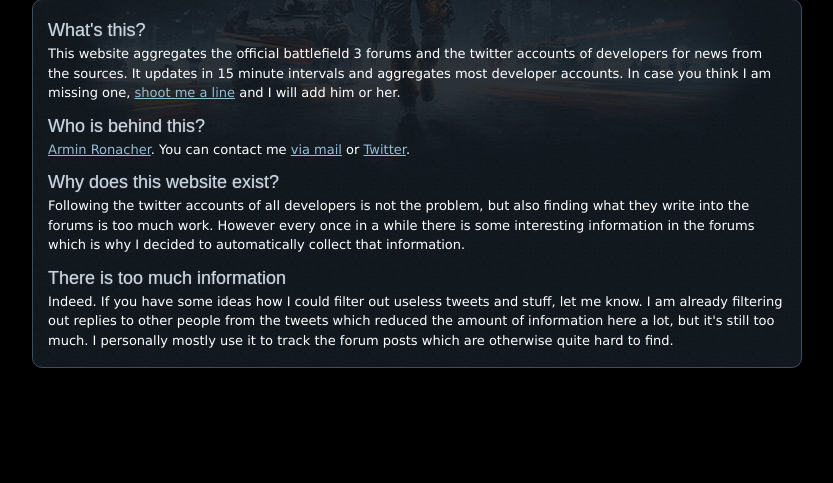
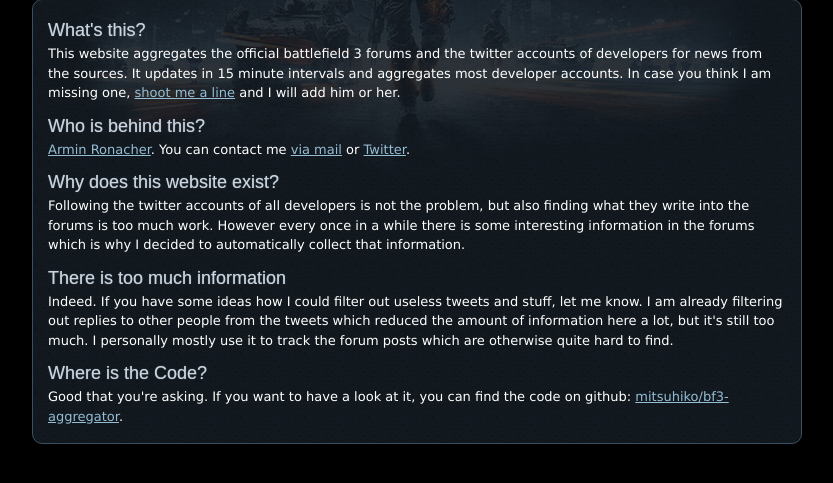
Before and after one commit to mitsuhiko/bf3-aggregator, a Flask app: page /about in a window 1280 px wide. Shown: the part 209-692 px from the top of the page, without its empty margins (223-1056 px from the left). Run offline with Flask 2, Linux system fonts and the light colour scheme; parts of the project's set-up code (start-up, migrations or seed data) failed here and were passed over.

Commit message:
Added link to github

```diff
--- a/templates/about.html
+++ b/templates/about.html
@@ -28,5 +28,9 @@
       from the tweets which reduced the amount of information here a lot, but it's
       still too much.  I personally mostly use it to track the forum posts which
       are otherwise quite hard to find.
+    <h3>Where is the Code?</h3>
+    <p>
+      Good that you're asking.  If you want to have a look at it, you can find the
+      code on github: <a href=http://github.com/mitsuhiko/bf3-aggregator>mitsuhiko/bf3-aggregator</a>.
   </div>
 {% endblock %}
```
